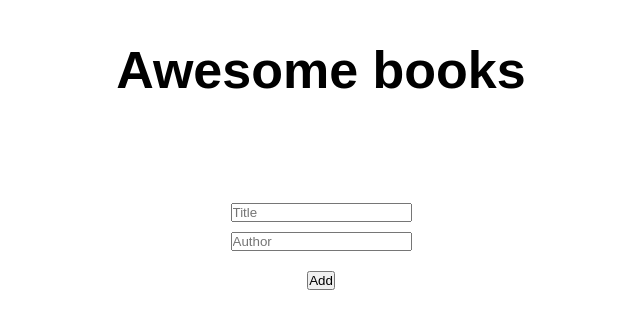
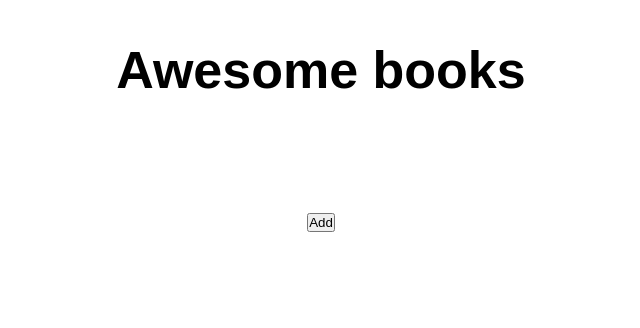
Before and after one commit to App-Developer8866/awesome-book-new, a website: page index.html in a window 1280 px wide. Shown: the whole page, without its empty margins (319-959 px from the left). Drawn offline with Linux system fonts and the light colour scheme.

```diff
--- a/index.html
+++ b/index.html
@@ -19,8 +19,7 @@
 
     <!-- Add new books -->
     <form class="form">
-      <input type="text" placeholder="Title" class="title" />
-      <input type="text" placeholder="Author" class="author" />
+
       <span></span>
       <button type="button">Add</button>
     </form>
```
